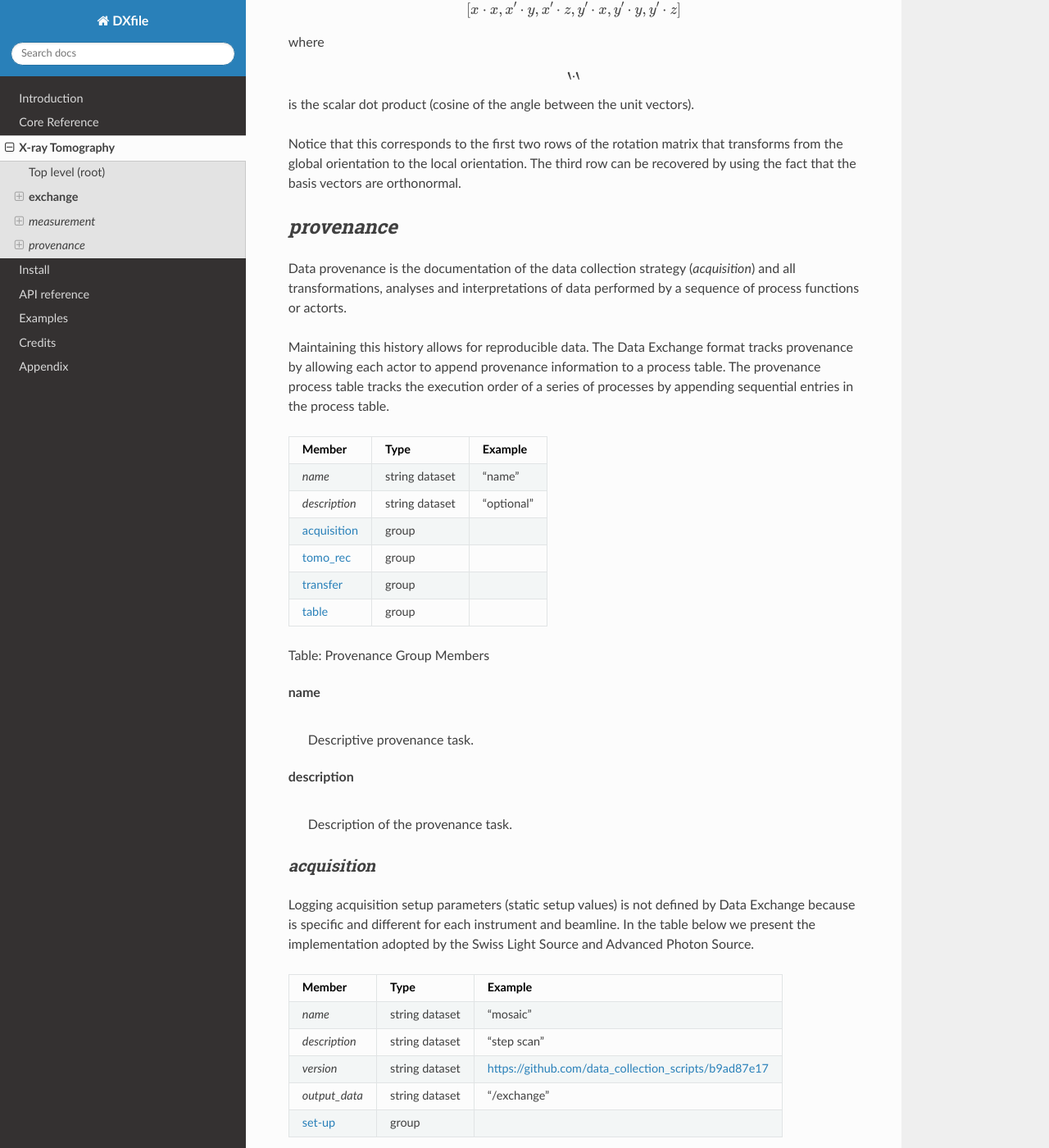
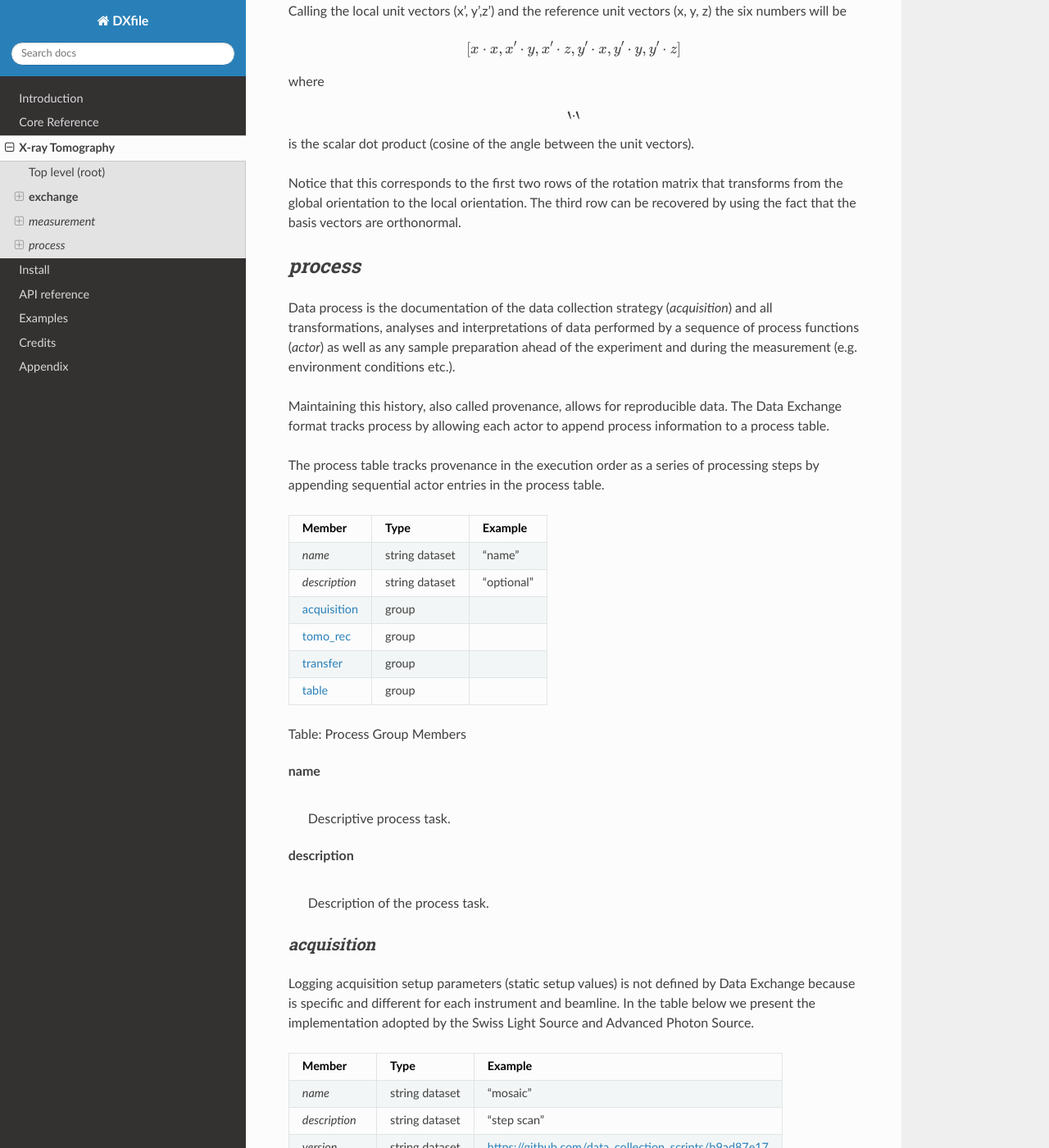
Before and after one commit to data-exchange/dxfile, a Sphinx documentation site: the page built from doc/source/xraytomo.rst, in a window 1280 px wide and 1400 px high, scrolled down 26845 px. Shown: the whole window at 82% size. Built offline with Sphinx 7.4.7 and the Read the Docs theme 2.0.0, drawn with Linux system fonts in a browser that asks for light colours; some of the changed text lies outside the part shown.

Commit message:
provenance => process

```diff
--- a/doc/source/xraytomo.rst
+++ b/doc/source/xraytomo.rst
@@ -20,13 +20,13 @@ general information about the file.
 +---------------+----------------+-----------------------------------------+
 |    Member     |      Type      |              Example                    |
 +===============+================+=========================================+
-|**implements** | string dataset | **exchange**:*measurement*:*provenance* |
+|**implements** | string dataset |   **exchange**:*measurement*:*process*  |
 +---------------+----------------+-----------------------------------------+
 |**exchange**   |    group       |                                         |
 +---------------+----------------+-----------------------------------------+
 |*measurement*  |    group       |                                         |
 +---------------+----------------+-----------------------------------------+
-| *provenance*  |    group       |                                         |
+|   *process*   |    group       |                                         |
 +---------------+----------------+-----------------------------------------+
 
 implements
@@ -34,8 +34,8 @@ implements
     | A colon separated list that shows which components are present in
       the file. The only **mandatory** component is **exchange**. A more
       general Data Exchange file also contains *measurement* and
-      *provenance* information, if so these will be declared in **implements**
-      as **exchange**:*measurement*:*provenance*
+      *process* information, if so these will be declared in **implements**
+      as **exchange**:*measurement*:*process*
 
 exchange or exchange_N
     |
@@ -54,10 +54,13 @@ measurement or measurement_N
       *measurement* and **exchange** groups. This is a judgement left to
       the user.
 
-provenance
-    |
-    | The Provenance group describes all process steps that have been
-      applied to the data.
+process
+    |
+    | The Process group describes all the "work" that has been done. This
+      includes data processing steps that have been applied to the data as
+      well as experimental steps (e.g. data collection strategy etc.)
+      and sample preparation ahead of the experiment and during the
+      measurement (e.g. environment conditions etc.).
 
 **exchange**
 ============
@@ -1425,18 +1428,23 @@ matrix that transforms from the global orientation to the local
 orientation. The third row can be recovered by using the fact that the
 basis vectors are orthonormal.
 
-*provenance*
+*process*
 ============
 
-Data provenance is the documentation of the data collection strategy
+Data process is the documentation of the data collection strategy
 (*acquisition*) and all transformations, analyses and interpretations
-of data performed by a sequence of process functions or actorts.
-
-Maintaining this history allows for reproducible data. The Data Exchange
-format tracks provenance by allowing each actor to append provenance
-information to a process table. The provenance process table tracks the
-execution order of a series of processes by appending sequential entries
-in the process table.
+of data performed by a sequence of process functions (*actor*) as well
+as any sample preparation ahead of the experiment and during the
+measurement (e.g. environment conditions etc.).
+
+Maintaining this history, also called provenance, allows for reproducible
+data. The Data Exchange format tracks process by allowing each actor
+to append process information to a process table.
+
+The process table tracks provenance in the execution order as a series
+of processing steps by appending sequential actor entries in the process
+table.
+
 
 +-------------------------------------+------------------------------------+-----------------------------+
 |    Member                           |                 Type               |          Example            |
@@ -1454,15 +1462,15 @@ in the process table.
 |    table_                           |         group                      |                             |
 +-------------------------------------+------------------------------------+-----------------------------+
 
-Table: Provenance Group Members
+Table: Process Group Members
 
 name
     |
-    | Descriptive provenance task.
+    | Descriptive process task.
 
 description
     |
-    | Description of the provenance task.
+    | Description of the process task.
 
 .. _acquisition:
 
@@ -1915,15 +1923,15 @@ possible to re-run an analysis using the information provided here.
 +---------------+-------------------+-------------------+---------------+----------------------------+-------------------------------+--------------------------+
 |   actor       |    start_time     |    end_time       |     status    |     message                |          reference            |   description            |
 +===============+===================+===================+===============+============================+===============================+==========================+
-| acquisition   |     21:15:22      |     21:15:23      |     FAILED    |     beamline off line      |     /provenance/acquisition   |   raw data collection    |
+| acquisition   |     21:15:22      |     21:15:23      |     FAILED    |     beamline off line      |       /process/acquisition    |   raw data collection    |
 +---------------+-------------------+-------------------+---------------+----------------------------+-------------------------------+--------------------------+
-| acquisition   |     21:15:26      |     21:15:27      |     FAILED    |     beamline off line      |     /provenance/acquisition   |   raw data collection    |
+| acquisition   |     21:15:26      |     21:15:27      |     FAILED    |     beamline off line      |       /process/acquisition    |   raw data collection    |
 +---------------+-------------------+-------------------+---------------+----------------------------+-------------------------------+--------------------------+
-| acquisition   |     21:17:28      |     22:15:22      |     SUCCESS   |            OK              |     /provenance/acquisition   |   raw data collection    |
+| acquisition   |     21:17:28      |     22:15:22      |     SUCCESS   |            OK              |       /process/acquisition    |   raw data collection    |
 +---------------+-------------------+-------------------+---------------+----------------------------+-------------------------------+--------------------------+
-| tomo_rec      |     22:30:23      |     22:50:22      |     SUCCESS   |            OK              |     /provenance/tomo_rec      |   reconstruct            |
+| tomo_rec      |     22:30:23      |     22:50:22      |     SUCCESS   |            OK              |       /process/tomo_rec       |   reconstruct            |
 +---------------+-------------------+-------------------+---------------+----------------------------+-------------------------------+--------------------------+
-| transfer      |                   |                   |     QUEUED    |                            |     /provenance/transfer      |   transfer data to user  |
+| transfer      |                   |                   |     QUEUED    |                            |       /process/transfer       |   transfer data to user  |
 +---------------+-------------------+-------------------+---------------+----------------------------+-------------------------------+--------------------------+
 
 Table: Process table to log actors activity
```
Also changed, not shown: doc/source/reference.rst (+28 -21 lines).
